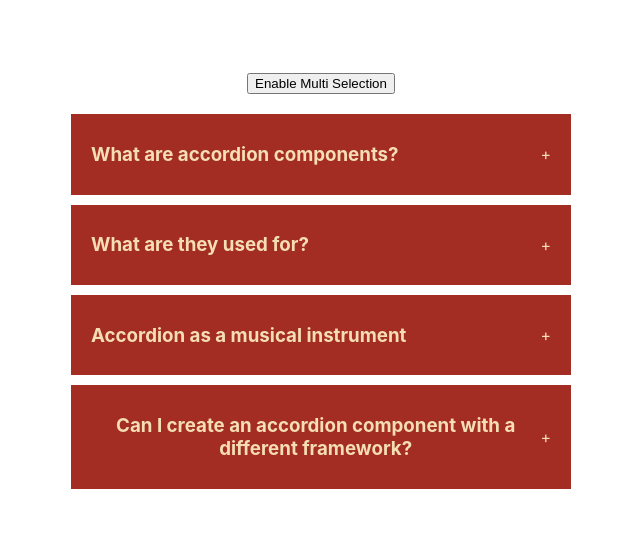
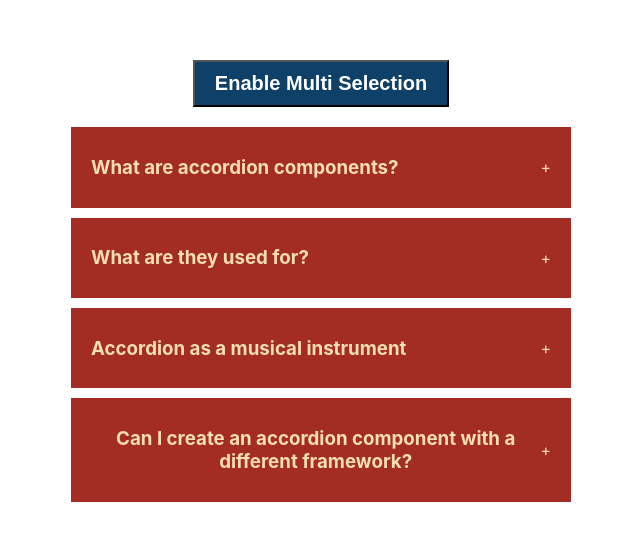
Before and after one commit to Katiasun/Build-React-Projects, a React (Create React App) app: page / in a window 1280 px wide. Shown: the part 114-654 px from the top of the page, without its empty margins (319-959 px from the left). Built offline with nearby package versions, Linux system fonts and the light colour scheme.

Commit message:
add styles for button

```diff
--- a/src/components/accordian/styles.css
+++ b/src/components/accordian/styles.css
@@ -6,6 +6,14 @@
   align-items: center;
   flex-direction: column;
   gap: 20px;
+}
+.wrapper button {
+  padding: 10px 20px;
+  background: rgb(14, 64, 104);
+  color: white;
+  font-size: 20px;
+  font-weight: bold;
+  cursor: pointer;
 }
 .accordion {
   width: 500px;
```
